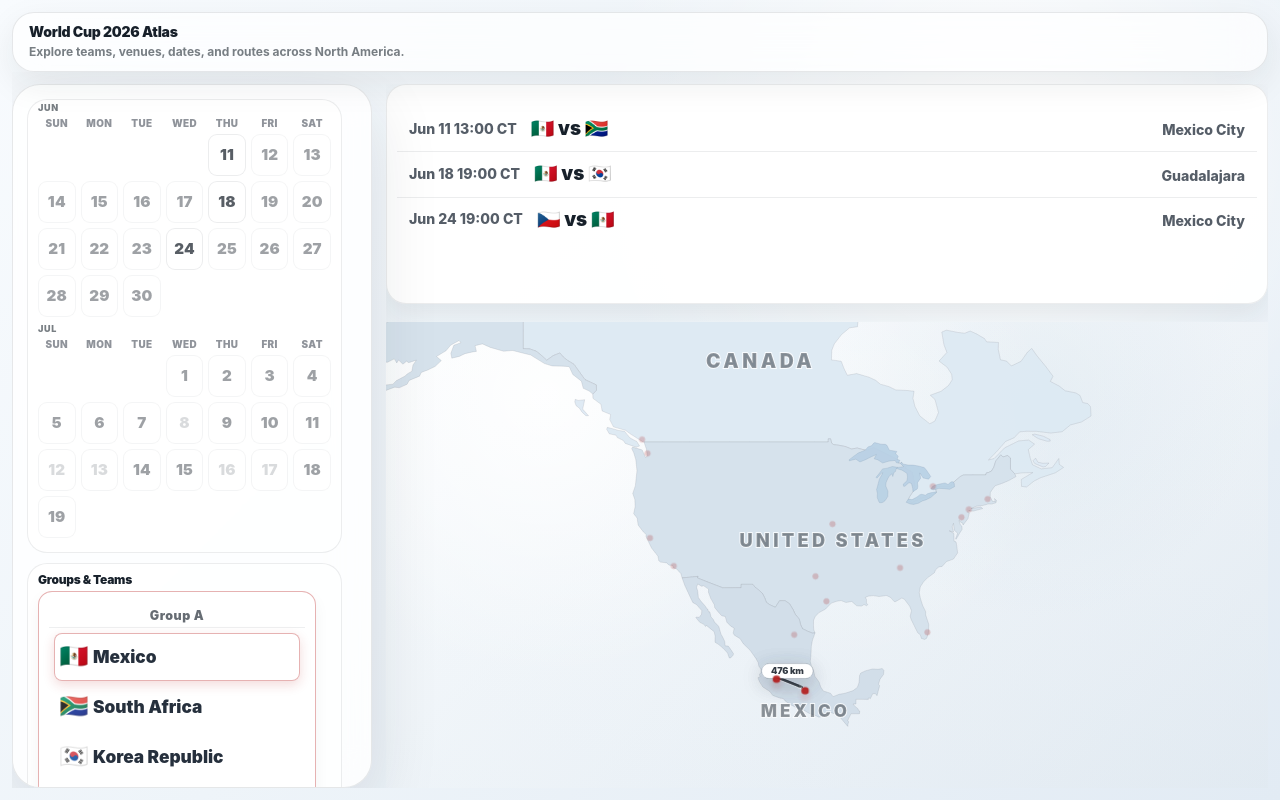
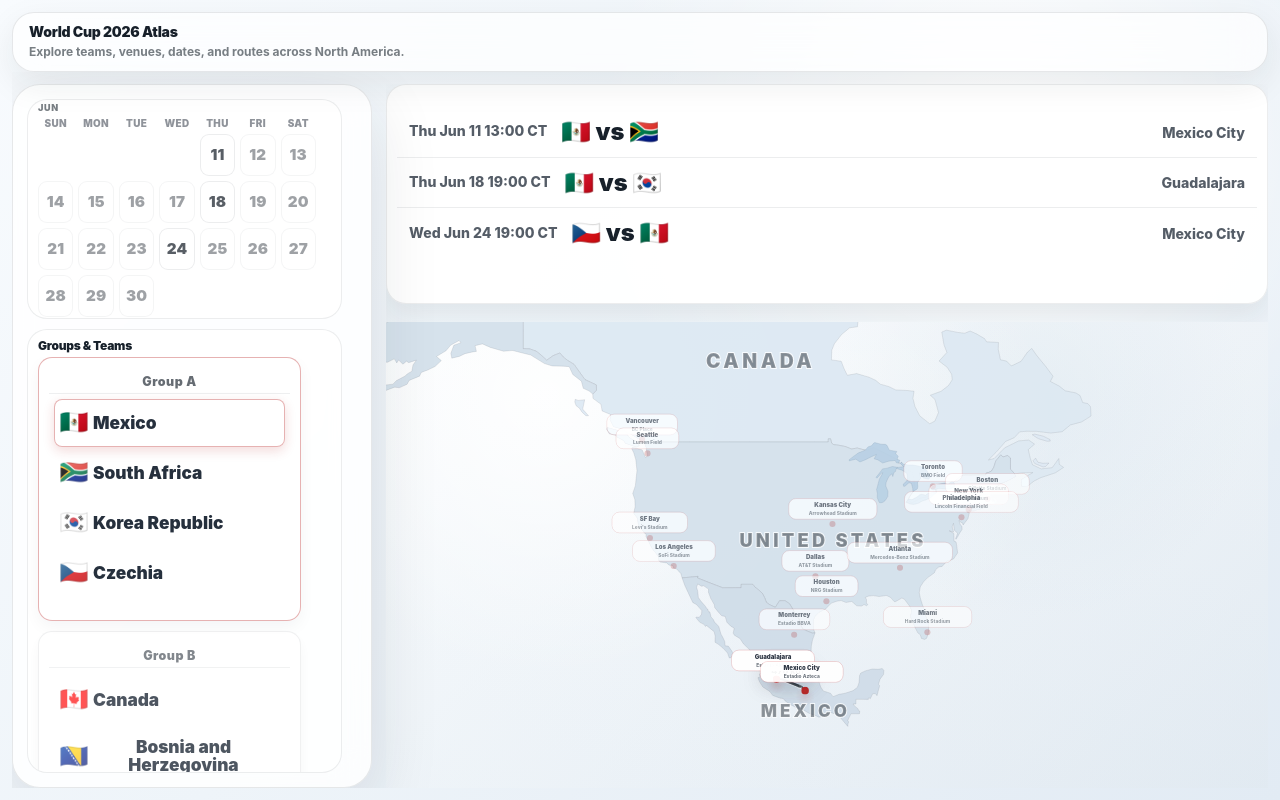
Before and after one commit to AudioStakes/world-cup-2026-atlas, a Preact app: page / in a window 1280 px wide. Built offline with nearby package versions, Linux system fonts and the light colour scheme.

Commit message:
Polish map markers and match list

```diff
--- a/src/features/explorer/createResultViewModel.ts
+++ b/src/features/explorer/createResultViewModel.ts
@@ -16,7 +16,12 @@
   Venue,
 } from "../../domain/types";
 import type { Indexes } from "../../indexes/createIndexes";
-import { formatDateLabel, formatDistanceLabel, getRequiredCountry } from "./formatExplorerLabels";
+import {
+  formatDateLabel,
+  formatDistanceLabel,
+  formatWeekdayDateLabel,
+  getRequiredCountry,
+} from "./formatExplorerLabels";
 import type {
   CountryRouteSummaryViewModel,
   ExplorerResultType,
@@ -231,7 +236,7 @@
     matchId: match.id,
     matchNumberLabel: `Match ${match.matchNumber}`,
     stageLabel: formatStageLabel(match),
-    dateLabel: formatDateLabel(match.date),
+    dateLabel: formatWeekdayDateLabel(match.date),
     primaryText: createMatchPrimaryText(indexes, viewState, match),
     matchupText: createMatchupText(indexes, match),
     matchupAriaLabel: createMatchupAriaLabel(indexes, match),
--- a/src/features/explorer/formatExplorerLabels.ts
+++ b/src/features/explorer/formatExplorerLabels.ts
@@ -1,11 +1,17 @@
 import type { CountryId, LocalDateString } from "../../domain/ids";
 import type { Country } from "../../domain/types";
 import type { Indexes } from "../../indexes/createIndexes";
+
+const weekdayLabels = ["Sun", "Mon", "Tue", "Wed", "Thu", "Fri", "Sat"] as const;
 
 export function formatDateLabel(date: LocalDateString): string {
   const [, monthPart, dayPart] = date.split("-");
   const monthLabel = monthPart === "06" ? "Jun" : monthPart === "07" ? "Jul" : monthPart;
   return `${monthLabel} ${dayPart}`;
+}
+
+export function formatWeekdayDateLabel(date: LocalDateString): string {
+  return `${weekdayLabels[getWeekdayIndex(date)]} ${formatDateLabel(date)}`;
 }
 
 export function formatDistanceLabel(distanceKm: number): string {
@@ -24,3 +30,7 @@
   }
   return country;
 }
+
+function getWeekdayIndex(date: LocalDateString): number {
+  return new Date(`${date}T00:00:00Z`).getUTCDay();
+}
--- a/src/full-viewport-app-shell.css
+++ b/src/full-viewport-app-shell.css
@@ -29,18 +29,26 @@
   height: 100%;
   min-height: 0;
   overflow: hidden;
-  grid-template-rows: minmax(0, 1fr) auto;
+  grid-template-rows: auto minmax(0, 1fr);
 }
 
 .groups-section {
   min-height: 0;
-  overflow: auto;
+  overflow: hidden;
   scrollbar-gutter: stable;
   overscroll-behavior: contain;
 }
 
 .date-section {
-  min-height: auto;
+  min-height: 0;
+  max-height: 220px;
+  overflow: hidden;
+}
+
+.date-months,
+.group-team-grid {
+  overflow: auto;
+  scrollbar-gutter: stable;
 }
 
 .explorer-output {
@@ -106,13 +114,17 @@
   .explore-panel {
     display: flex;
     flex-direction: column;
-    overflow: auto;
+    overflow: hidden;
     scrollbar-gutter: stable;
   }
 
-  .panel-section,
+  .date-section,
   .result-card {
     flex: 0 0 auto;
+  }
+
+  .groups-section {
+    flex: 1 1 auto;
   }
 }
 
--- a/src/map-venue-marker-svg.css
+++ b/src/map-venue-marker-svg.css
@@ -36,7 +36,7 @@
   box-shadow: 0 5px 8px rgba(23, 32, 42, 0.18);
 }
 
-.venue-marker__label {
+.venue-marker__map-label {
   overflow: hidden;
   color: currentColor;
   font-size: 13px;
@@ -158,7 +158,7 @@
   filter: saturate(0.92);
 }
 
-.venue-marker.is-dimmed .venue-marker__label {
+.venue-marker.is-dimmed .venue-marker__map-label {
   color: rgba(23, 32, 42, 0.9);
 }
 
--- a/src/styles.css
+++ b/src/styles.css
@@ -1221,7 +1221,7 @@
 .match-card__matchup {
   min-width: 0;
   color: var(--color-ink);
-  font-size: 1.18rem;
+  font-size: 1.48rem;
   font-weight: 900;
   line-height: 1.08;
 }
@@ -1260,7 +1260,7 @@
   opacity: 0.58;
 }
 
-.venue-marker__label {
+.venue-marker__map-label {
   pointer-events: none;
 }
 
@@ -1324,6 +1324,6 @@
   opacity: 0.62;
 }
 
-.venue-marker.is-dimmed .venue-marker__label {
+.venue-marker.is-dimmed .venue-marker__map-label {
   opacity: 0.96;
 }
--- a/src/ui/components/MapView.tsx
+++ b/src/ui/components/MapView.tsx
@@ -170,7 +170,7 @@
           <span class="venue-marker__dot" aria-hidden="true" />
         </button>
       </foreignObject>
-      <g class="venue-marker__label" transform={`translate(${labelX} ${labelY})`}>
+      <g class="venue-marker__map-label" transform={`translate(${labelX} ${labelY})`}>
         <rect class="venue-marker__label-bg" width={labelWidth} height="34" rx="12" />
         <text class="venue-marker__label-text" x={labelWidth / 2} text-anchor="middle">
           <tspan x={labelWidth / 2} y="14">
```
Also changed, not shown: 2 other files (tests, documents, lock files or other folders).
